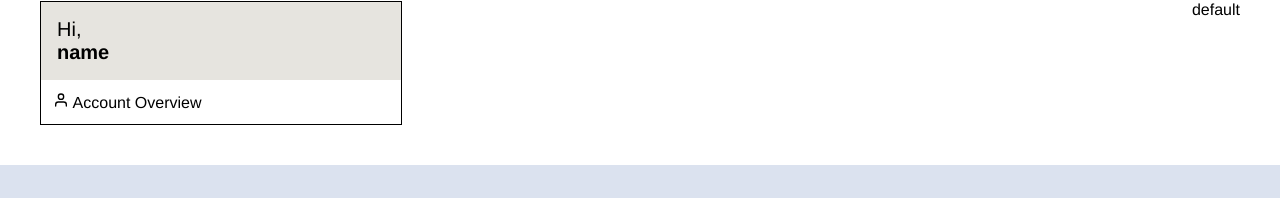
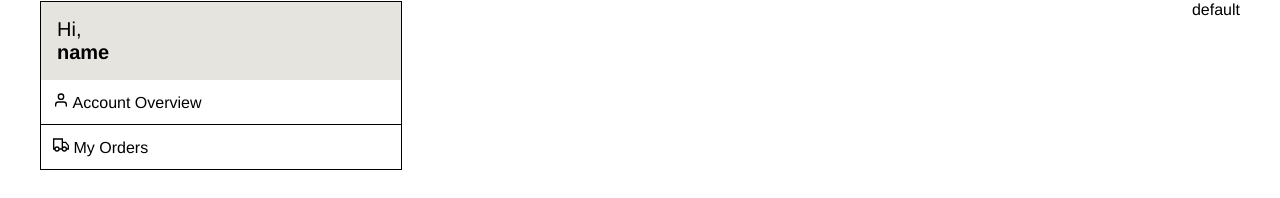
Before and after one commit to salmonsashimi/onlinestore, a Next.js app: page /user in a window 1280 px wide. Shown: the part 229-427 px from the top of the page. Built offline with nearby package versions, Linux system fonts and the light colour scheme; no server answers; grey boxes are pictures that could not be loaded.

Commit message:
created MyOrders

```diff
--- /dev/null
+++ b/src/components/userComponents/MyOrders.js
@@ -0,0 +1,9 @@
+const MyOrders = () => (
+    <div>
+
+        my orders page
+        past orders
+    </div>
+)
+
+export default MyOrders;
--- a/src/pages/user.js
+++ b/src/pages/user.js
@@ -1,7 +1,9 @@
 import { useState } from 'react';
 import { FiUser } from 'react-icons/fi';
+import { GrDeliver } from 'react-icons/gr';
 import Layout from '../components/Layout';
 import AccountOverview from '../components/userComponents/AccountOverview';
+import MyOrders from '../components/userComponents/MyOrders';
 
 
 const UserPage = () => {
@@ -14,7 +16,13 @@ const UserPage = () => {
             name: 'Account Overview',
             page: <AccountOverview />,
             icon: <FiUser />
-        }
+        },
+        {
+            name: 'My Orders',
+            page: <MyOrders />,
+            icon: <GrDeliver />
+        },
+
     ]
     return (
         <div className='user container'>
```
